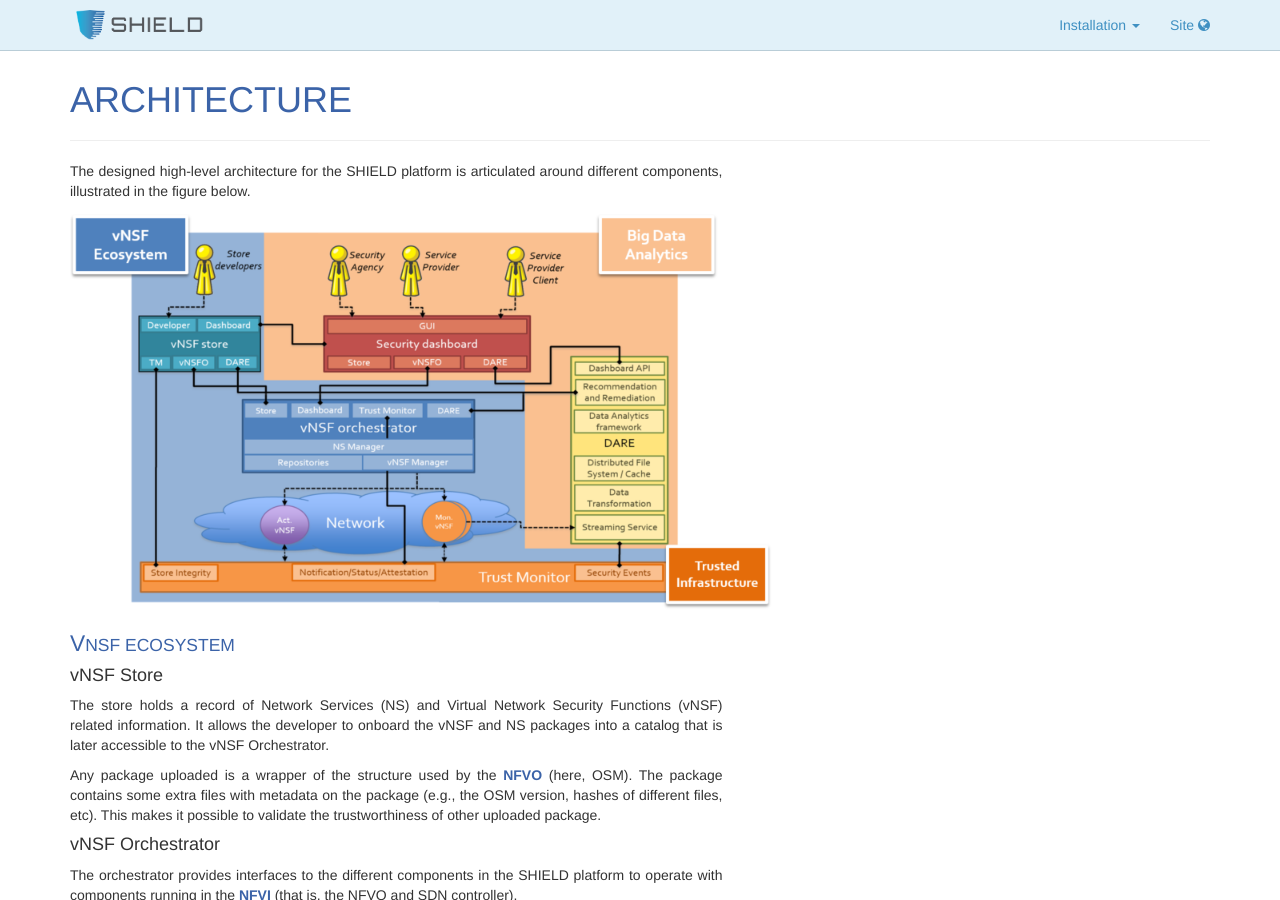
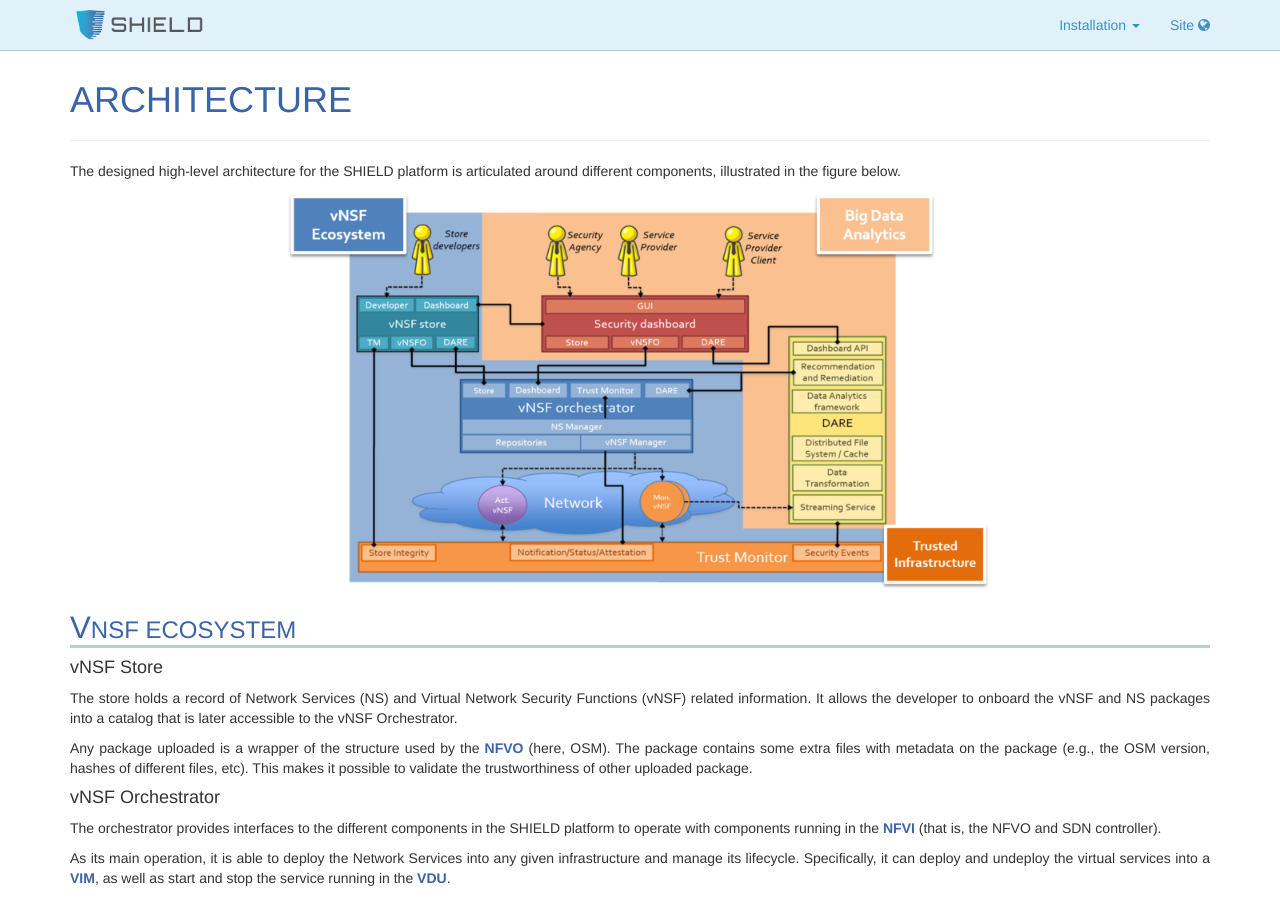
Before and after one commit to shield-h2020/shield-h2020.github.io, a Jekyll site: the page built from about/architecture.html, in a window 1280 px wide and 900 px high. Built offline with Jekyll 4.4.1, drawn with Linux system fonts in a browser that asks for light colours; comment, search, counter and statistics services are not loaded.

Commit message:
Adapt column size for the Architecture page

```diff
--- a/about/architecture.html
+++ b/about/architecture.html
@@ -4,7 +4,7 @@
 ---
 
 <div class="row">
-	<div class="col-xs-12 col-md-7">
+	<div class="col-xs-12 col-md-12">
 
 		<p class="text-justify">
 			The designed high-level architecture for the SHIELD platform is articulated around different components, illustrated in the figure below.
```
